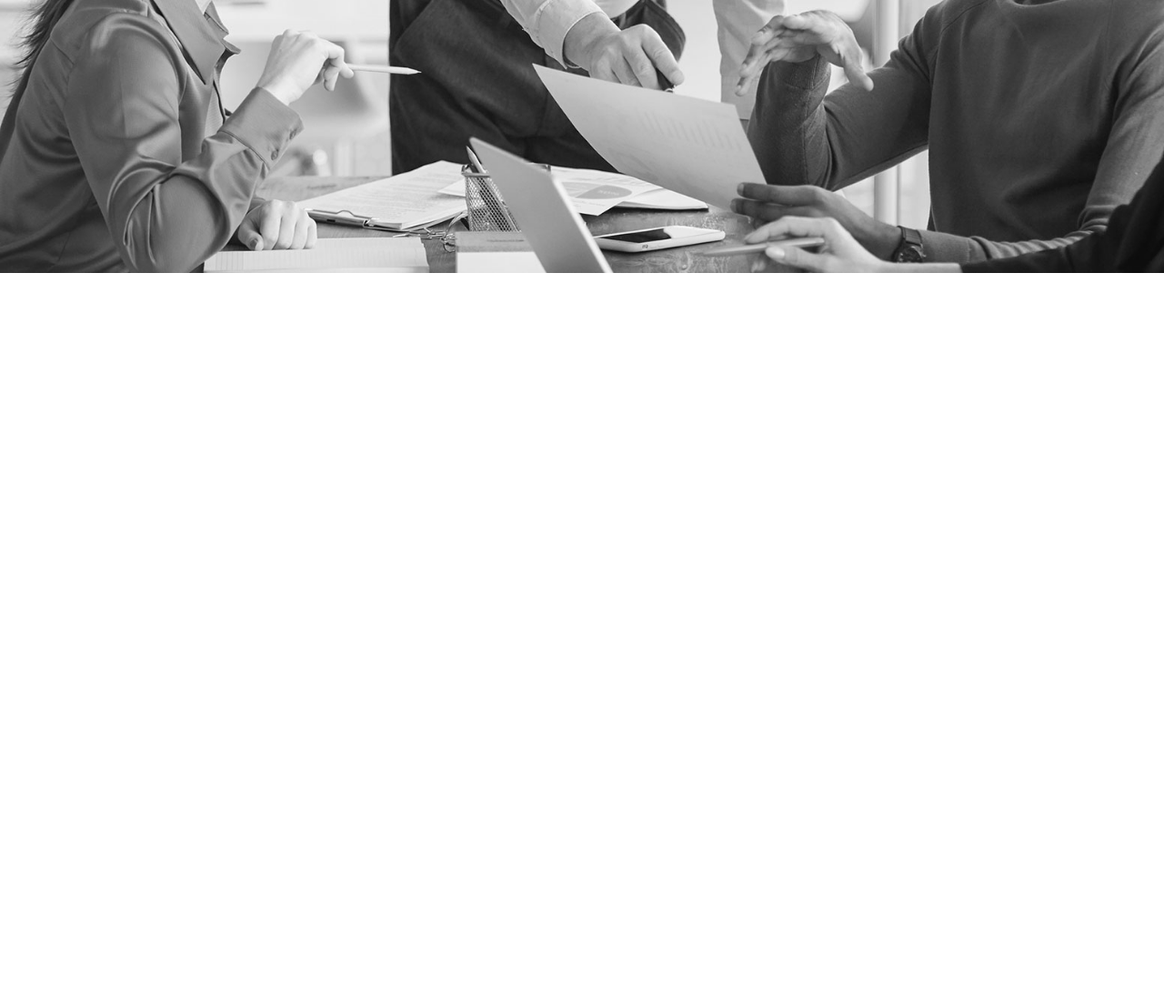
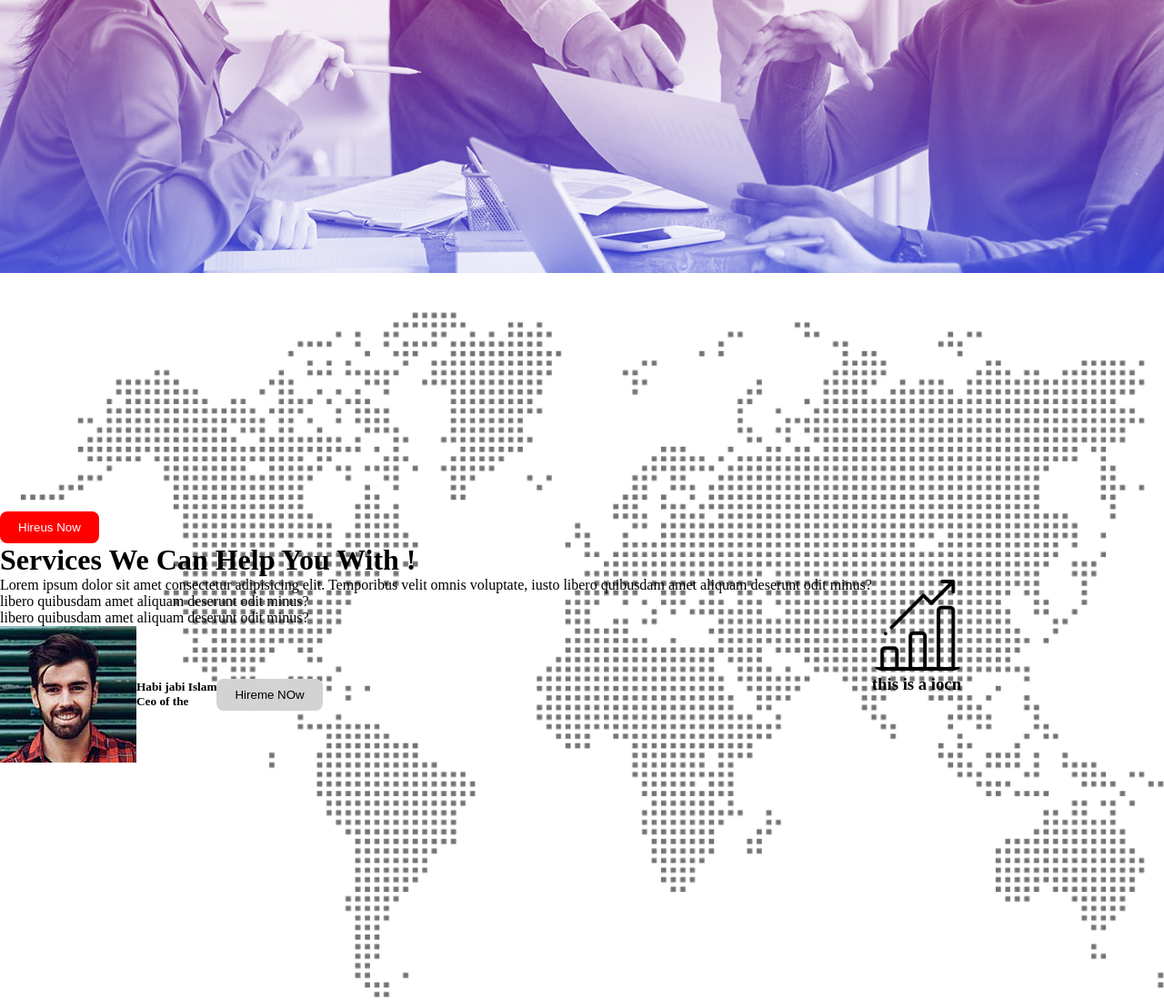
Before and after one commit to mahfuj80/gias-digital-agency, a plain HTML site: page index.html in a window 1280 px wide. Shown: the part 560-1660 px from the top of the page at 91% size. Before the commit the page ends 860 px from the top, so only its background shows below. Drawn offline with Linux system fonts and the light colour scheme.

Commit message:
2nd banner added

```diff
--- a/index.html
+++ b/index.html
@@ -42,6 +42,35 @@
                 </div>
             </div>
         </div>
+        <div class="klsdfaj">
+            <div class="div-1">
+                <button class="btn-primary">Hireus Now</button>
+                <h1>Services We Can Help You With !</h1>
+                <p>Lorem ipsum dolor sit amet consectetur adipisicing elit. Temporibus velit omnis voluptate, iusto
+                    libero quibusdam amet aliquam deserunt odit minus?</p>
+                <ol>
+                    <li>libero quibusdam amet aliquam deserunt odit minus?</li>
+                    <li>libero quibusdam amet aliquam deserunt odit minus?</li>
+                </ol>
+                <div class="profile">
+                    <div class="picture">
+                        <img src="./asset/image/author.jpg" alt="">
+                        <h5>Habi jabi Islam <br> Ceo of the </h5>
+                    </div>
+                    <div class="btn-div">
+                        <button class="btn-secondary">Hireme NOw</button>
+                    </div>
+                </div>
+            </div>
+            <div class="div-2">
+                <div class="first-one">
+                    <div class="card">
+                        <img class="icon" src="./asset/icons/bar-chart.png" alt="">
+                        <h3>this is a iocn</h3>
+                    </div>
+                </div>
+            </div>
+        </div>
     </main>
     <footer>
 
--- a/styles/style.css
+++ b/styles/style.css
@@ -28,7 +28,8 @@
 }
 
 .banner {
-    background-image: url(../asset/image/background.jpg);
+    background-image: url('../asset/image/background.jpg'), linear-gradient(#e66465, #9198e5);
+    background-blend-mode: overlay;
     height: 100vh;
     width: 100%;
     background-size: cover;
@@ -73,3 +74,32 @@
     margin: auto;
     color: white;
 }
+
+.profile {
+    display: flex;
+    align-items: center;
+}
+
+.klsdfaj {
+    height: 100vh;
+    background-image: url("../asset/image/footer-bg.png");
+    width: 100%;
+    background-size: cover;
+    background-repeat: no-repeat;
+    align-items: center;
+}
+
+.icon {
+    height: 100px;
+    width: 100px;
+    border-radius: 10px;
+}
+
+.klsdfaj {
+    display: flex;
+}
+
+.picture {
+    display: flex;
+    align-items: center;
+}
```
